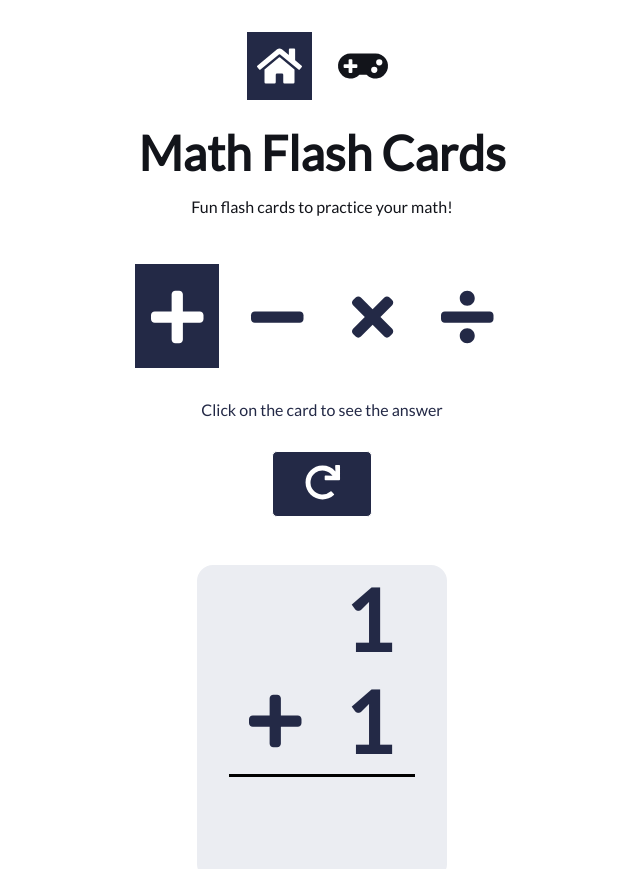
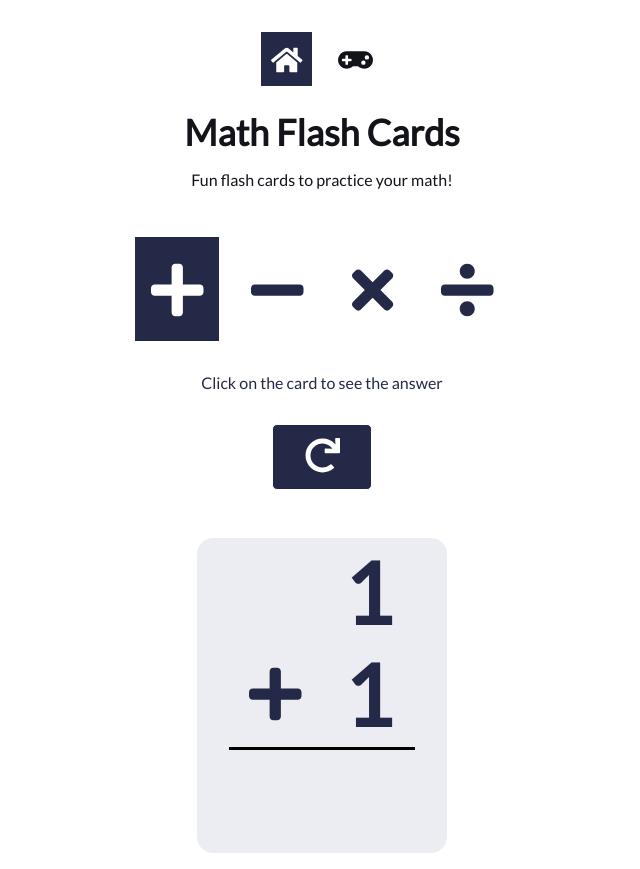
Before and after one commit to nelsonGuti/mathCardsGame, an Angular app: page /home in a window 1280 px wide. Shown: the top 869 px of the page, without its empty margins (318-958 px from the left). Built offline with nearby package versions, Linux system fonts and the light colour scheme.

Commit message:
change button styles, minor css tweaks

```diff
--- a/src/app/components/games/games/games.component.html
+++ b/src/app/components/games/games/games.component.html
@@ -6,9 +6,7 @@
     <app-operators
       (operationChange)="getSelectedOperation($event)"
     ></app-operators>
-    <button (click)="gameStarted = !gameStarted" type="button">
-      Start Game!
-    </button>
+    <button (click)="endGame()" type="button">Start Game!</button>
   </div>
 
   <div *ngIf="gameStarted" class="game-container">
@@ -31,10 +29,10 @@
 
     <div class="input-container">
       <app-number-select (numberInput)="userInput($event)"></app-number-select>
-      <button (click)="deleteAnswer()" type="button">Delete</button>
     </div>
 
     <div class="enter-button-container">
+      <button (click)="deleteAnswer()" type="button">Delete</button>
       <button
         *ngIf="cardStatus !== 'correct'"
         (click)="onEnter()"
--- a/src/app/components/games/games/games.component.scss
+++ b/src/app/components/games/games/games.component.scss
@@ -14,6 +14,7 @@ app-question-card {
   display: flex;
   justify-content: center;
   margin-top: 25px;
+  column-gap: 5px;
 }
 
 .input-container {
@@ -23,6 +24,7 @@ app-question-card {
   align-items: center;
   align-content: center;
   row-gap: 5px;
+  width: 250px;
 }
 
 .game-prep-container {
--- a/src/app/components/games/games/games.component.ts
+++ b/src/app/components/games/games/games.component.ts
@@ -122,4 +122,9 @@ export class GamesComponent implements OnInit {
     this.reset();
     this.getNewCards();
   }
+
+  endGame() {
+    this.gameStarted = !this.gameStarted;
+    this.reset();
+  }
 }
--- a/src/app/components/home/card-container/card-container.component.html
+++ b/src/app/components/home/card-container/card-container.component.html
@@ -21,4 +21,4 @@
     </ng-template>
   </app-flip-card>
 </div>
-<app-footer></app-footer>
+<!-- <app-footer></app-footer> -->
--- a/src/styles.scss
+++ b/src/styles.scss
@@ -12,7 +12,7 @@ $card-paragraph: #232946;
 $tertiary: #eebbc3;
 $stroke: #121629;
 
-$router-link-font-size: 2.5rem;
+$router-link-font-size: 1.75rem;
 html {
   height: 100%;
 }
@@ -33,7 +33,7 @@ body {
   h1 {
     text-align: center;
     color: $headline;
-    font-size: 3rem;
+    font-size: 2.25rem;
     margin-top: 0.5rem;
     margin-bottom: 0;
   }
```
